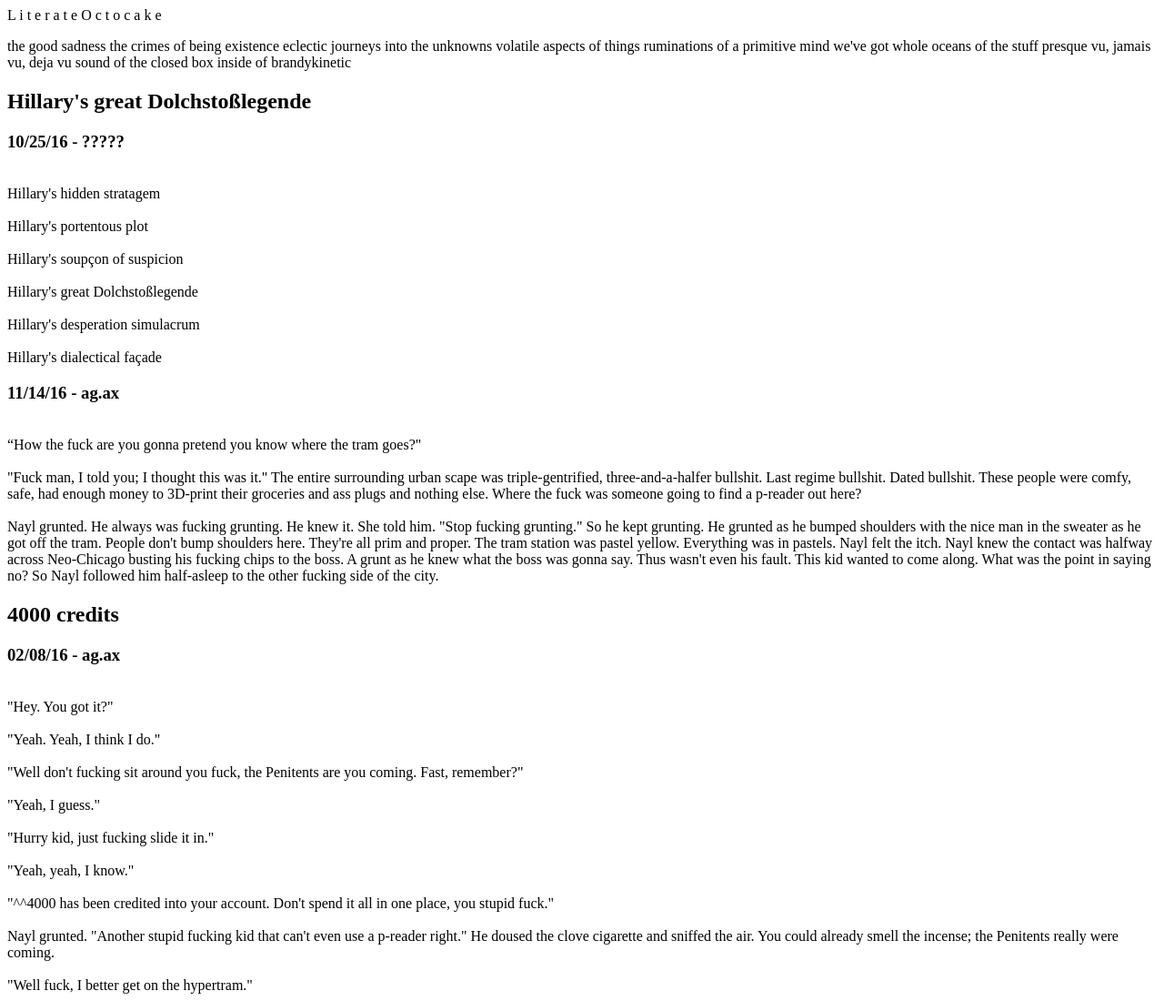
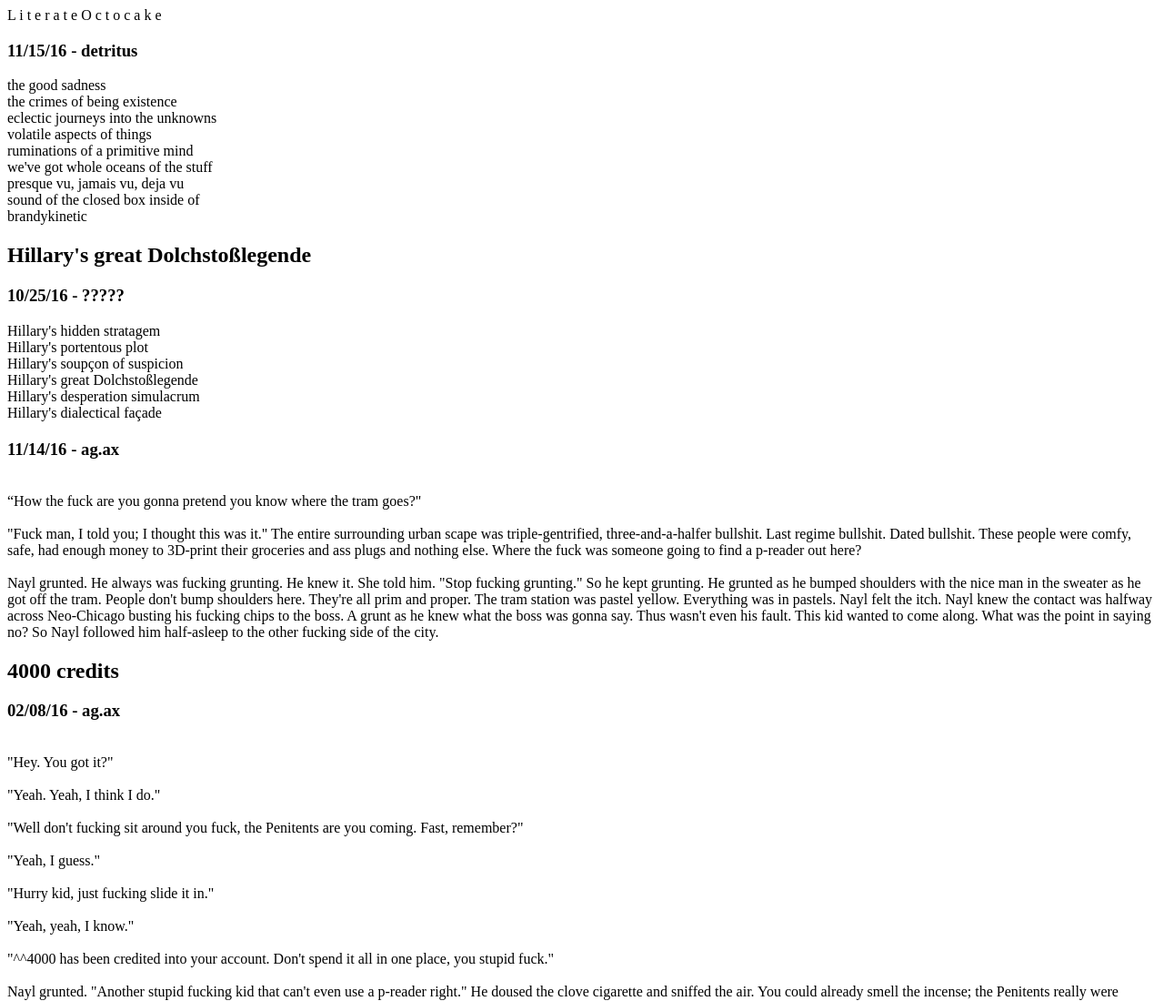
Before and after one commit to sbmsr/literate-octocake, a plain HTML site: page index.html in a window 1280 px wide. Shown: the top 1100 px of the page at 91% size. Drawn offline with Linux system fonts and the light colour scheme.

Commit message:
new entry

```diff
--- a/index.html
+++ b/index.html
@@ -3,26 +3,28 @@
     L  i  t  e  r  a  t  e     O  c  t  o  c  a  k  e
   </header>
   <body>
+
+    <h3> 11/15/16 - detritus </h3>
 	<p>
-		the good sadness
-the crimes of being existence
-eclectic journeys into the unknowns
-volatile aspects of things
-ruminations of a primitive mind
-we've got whole oceans of the stuff
-presque vu, jamais vu, deja vu
-sound of the closed box inside of
+		the good sadness <br>
+the crimes of being existence<br>
+eclectic journeys into the unknowns<br>
+volatile aspects of things<br>
+ruminations of a primitive mind<br>
+we've got whole oceans of the stuff<br>
+presque vu, jamais vu, deja vu<br>
+sound of the closed box inside of<br>
 brandykinetic
 	  </p>
         <h2>Hillary's great Dolchstoßlegende</h2>
     <h3> 10/25/16 - ????? </h3>
     <p>
-			<br>Hillary's hidden stratagem<br>
-			<br>Hillary's portentous plot<br>
-			<br>Hillary's soupçon of suspicion<br>
-			<br>Hillary's great Dolchstoßlegende<br>
-			<br>Hillary's desperation simulacrum<br>
-			<br>Hillary's dialectical façade<br>
+			Hillary's hidden stratagem<br>
+			Hillary's portentous plot<br>
+			Hillary's soupçon of suspicion<br>
+			Hillary's great Dolchstoßlegende<br>
+			Hillary's desperation simulacrum<br>
+			Hillary's dialectical façade<br>
 		</p>
 
 
```
